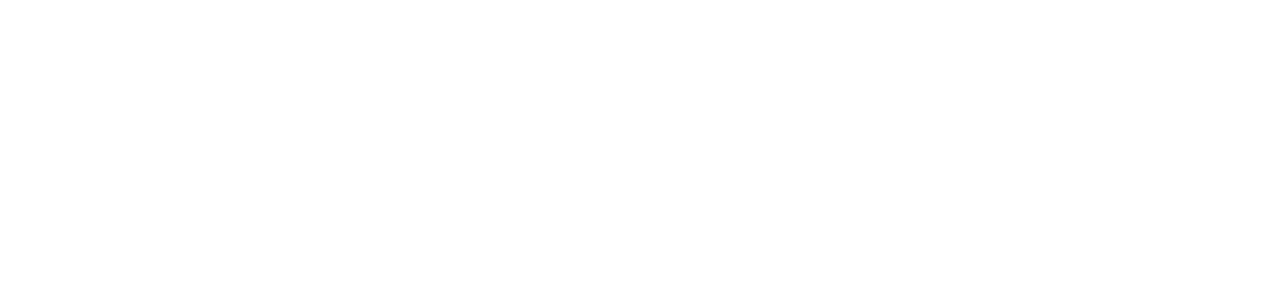
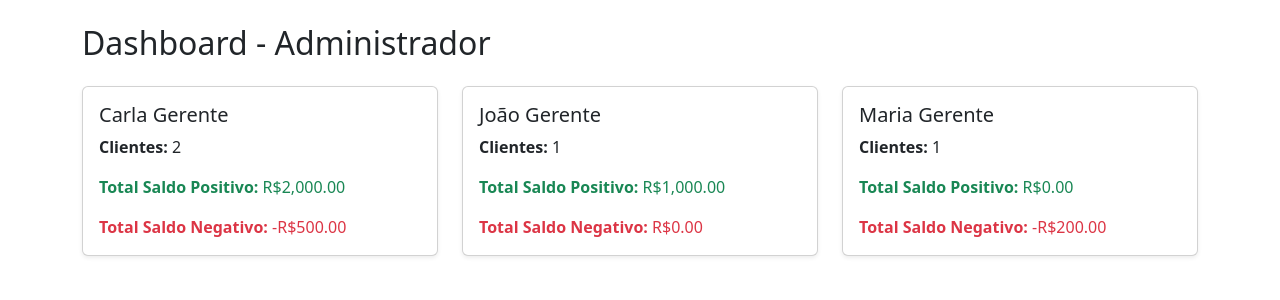
Before and after one commit to joaoGUFPR/DAC, an Angular app in the folder frontend/: page /administrador/tela-inicial-adm in a window 1280 px wide. Before the commit this address led to /. Shown: the top 300 px of the page. Built offline with nearby package versions, Linux system fonts and the light colour scheme.

Commit message:
feat 15: front tela inicial administrador

```diff
--- a/frontend/src/app/app.routes.ts
+++ b/frontend/src/app/app.routes.ts
@@ -9,6 +9,7 @@
 import { AprovarCliente } from './pages/gerente/aprovar-cliente/aprovar-cliente';
 import { ModalRejeitarClienteComponent } from './pages/gerente/modal-rejeitarcliente/modal-rejeitarcliente';
 import { ConsultarClientes } from './pages/gerente/consultar-clientes/consultar-clientes';
+import { TelaInicialAdm } from './pages/adm/tela-inicial-adm/tela-inicial-adm';
 
 export const routes: Routes = [
     { path: '', redirectTo: 'login', pathMatch: 'full' },
@@ -20,5 +21,6 @@
     { path: 'saque', component: Saque},
     { path: 'gerente/tela-inicial', component: TelaInicialGerente},
     { path: 'gerente/aprovar-cliente', component: AprovarCliente},
-    { path: 'gerente/consultar-cliente', component: ConsultarClientes}
+    { path: 'gerente/consultar-cliente', component: ConsultarClientes},
+    { path: 'administrador/tela-inicial-adm', component: TelaInicialAdm}
 ];
--- /dev/null
+++ b/frontend/src/app/pages/adm/tela-inicial-adm/tela-inicial-adm.html
@@ -0,0 +1,22 @@
+<div class="container mt-4">
+  <h2 class="mb-4">Dashboard - Administrador</h2>
+
+  <div class="row">
+    <div class="col-md-4 mb-3" *ngFor="let g of gerentesDashboard">
+      <div class="card shadow-sm h-100">
+        <div class="card-body">
+          <h5 class="card-title">{{ g.gerente.nome }}</h5>
+          <p class="card-text">
+            <strong>Clientes:</strong> {{ g.qtdClientes }}
+          </p>
+          <p class="card-text text-success">
+            <strong>Total Saldo Positivo:</strong> {{ g.saldoPositivo | currency:'BRL' }}
+          </p>
+          <p class="card-text text-danger">
+            <strong>Total Saldo Negativo:</strong> {{ g.saldoNegativo | currency:'BRL' }}
+          </p>
+        </div>
+      </div>
+    </div>
+  </div>
+</div>
--- /dev/null
+++ b/frontend/src/app/pages/adm/tela-inicial-adm/tela-inicial-adm.ts
@@ -0,0 +1,62 @@
+import { Component } from '@angular/core';
+import { CommonModule, CurrencyPipe } from '@angular/common';
+import { Gerente } from '../../../shared/models/gerente.model';
+import { ClienteConta } from '../../../shared/models/clienteconta';
+
+interface GerenteDashboard {
+  gerente: Gerente;
+  qtdClientes: number;
+  saldoPositivo: number;
+  saldoNegativo: number;
+  clientes: ClienteConta[];
+}
+
+@Component({
+  selector: 'app-tela-inicial-adm',
+  standalone: true,
+  imports: [CommonModule, CurrencyPipe],
+  templateUrl: './tela-inicial-adm.html',
+  styleUrls: ['./tela-inicial-adm.css']
+})
+export class TelaInicialAdm {
+
+  gerentesDashboard: GerenteDashboard[] = [];
+
+  ngOnInit() {
+    const gerentes: Gerente[] = [
+      new Gerente("111.111.111-11", "Carla Gerente", "carla@email.com", "11999999999"),
+      new Gerente("222.222.222-22", "João Gerente", "joao@email.com", "11888888888"),
+      new Gerente("333.333.333-33", "Maria Gerente", "maria@email.com", "11777777777")
+    ];
+
+    const clientes: { [cpfGerente: string]: ClienteConta[] } = {
+      "111.111.111-11": [
+        new ClienteConta("123", "Ana", "ana@email.com", "11999999999", 2500, "Rua A", "01001-000", "Ap 101", "123", 2000, 1250, "São Paulo", "SP"),
+        new ClienteConta("124", "Bruno", "bruno@email.com", "11888888888", 1800, "Rua B", "02002-000", "Casa", "456", -500, 0, "São Paulo", "SP")
+      ],
+      "222.222.222-22": [
+        new ClienteConta("125", "Carlos", "carlos@email.com", "11777777777", 2000, "Rua C", "03003-000", "Ap 201", "789", 1000, 1000, "São Paulo", "SP")
+      ],
+      "333.333.333-33": [
+        new ClienteConta("126", "Daniela", "daniela@email.com", "11666666666", 2200, "Rua D", "04004-000", "Ap 301", "321", -200, 0, "São Paulo", "SP")
+      ]
+    };
+
+    // Monta o dashboard
+    this.gerentesDashboard = gerentes.map(g => {
+      const clientesGerente = clientes[g.cpf] || [];
+      const saldoPositivo = clientesGerente.reduce((acc, c) => acc + (c.saldo > 0 ? c.saldo : 0), 0);
+      const saldoNegativo = clientesGerente.reduce((acc, c) => acc + (c.saldo < 0 ? c.saldo : 0), 0);
+      return {
+        gerente: g,
+        qtdClientes: clientesGerente.length,
+        saldoPositivo,
+        saldoNegativo,
+        clientes: clientesGerente
+      };
+    });
+
+    // Ordena pelos maiores saldos positivos
+    this.gerentesDashboard.sort((a, b) => b.saldoPositivo - a.saldoPositivo);
+  }
+}
```
Also changed, not shown: frontend/src/app/pages/adm/tela-inicial-adm/tela-inicial-adm.css (added), 1 other file (tests, documents, lock files or other folders).
